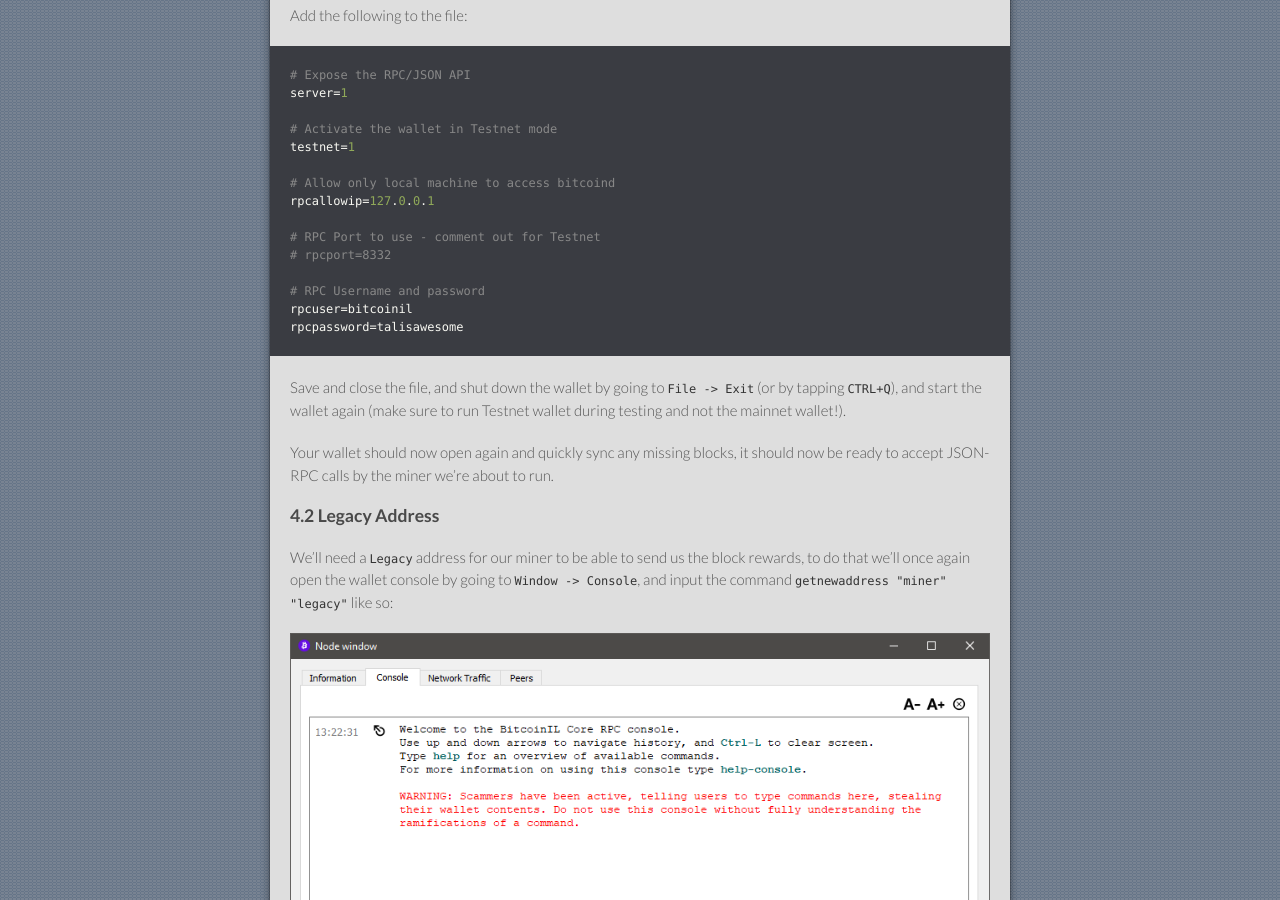
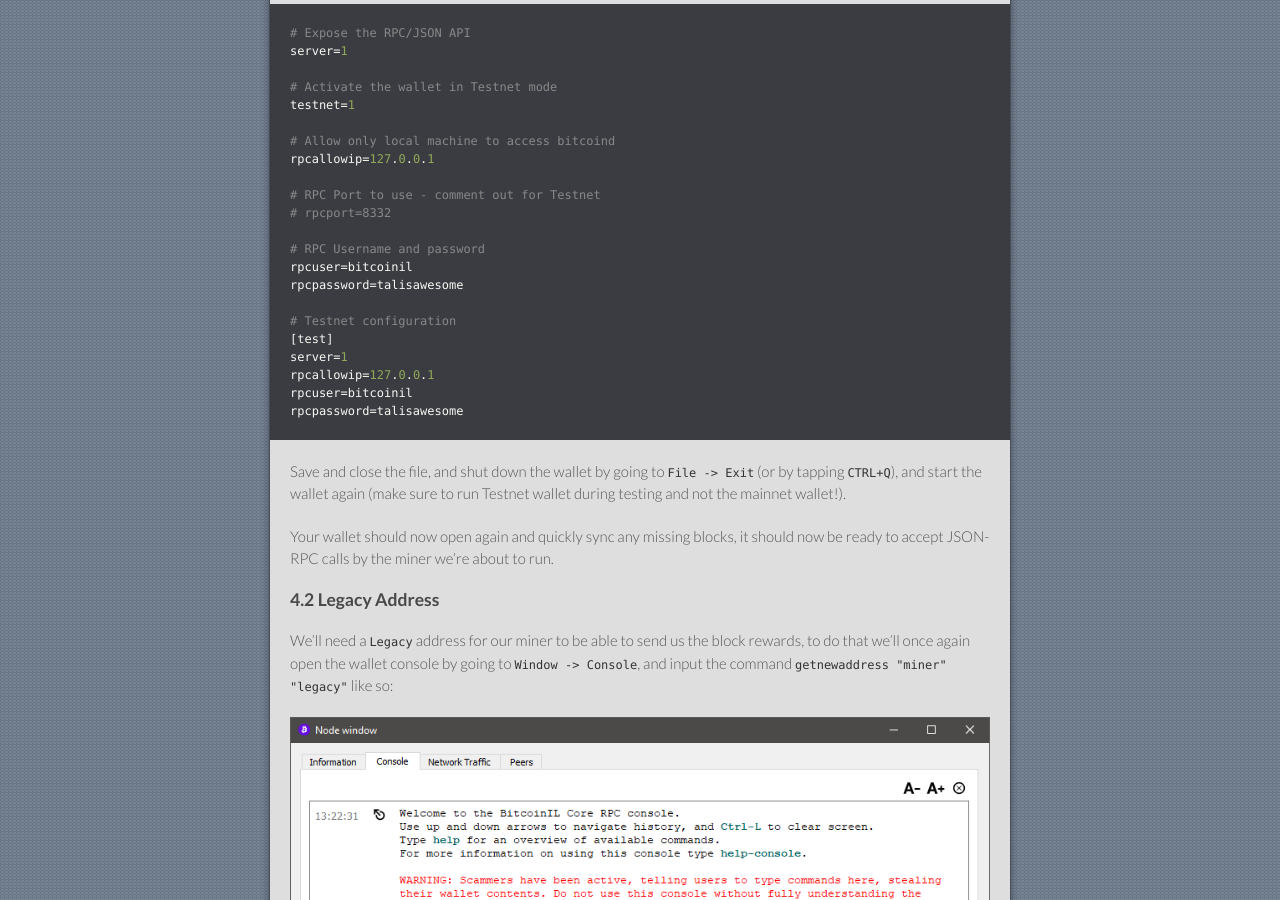
Before and after one commit to bitcoinil/guides, a Jekyll site: the page built from docs/install/guides/windows.md, in a window 1280 px wide and 900 px high, scrolled down 11364 px. Built offline with Jekyll 4.4.1, drawn with Linux system fonts in a browser that asks for light colours; our own code applies the rules of GitHub Pages for plain Markdown files; some of the changed text lies outside the part shown.

````diff
--- a/docs/install/guides/windows.md
+++ b/docs/install/guides/windows.md
@@ -134,6 +132,13 @@ rpcallowip=127.0.0.1
 # rpcport=8332
 
 # RPC Username and password
+rpcuser=bitcoinil
+rpcpassword=talisawesome
+
+# Testnet configuration
+[test]
+server=1
+rpcallowip=127.0.0.1
 rpcuser=bitcoinil
 rpcpassword=talisawesome
 ```
````
Also changed, not shown: other parts of docs/install/guides/windows.md (+0 -2 lines).
